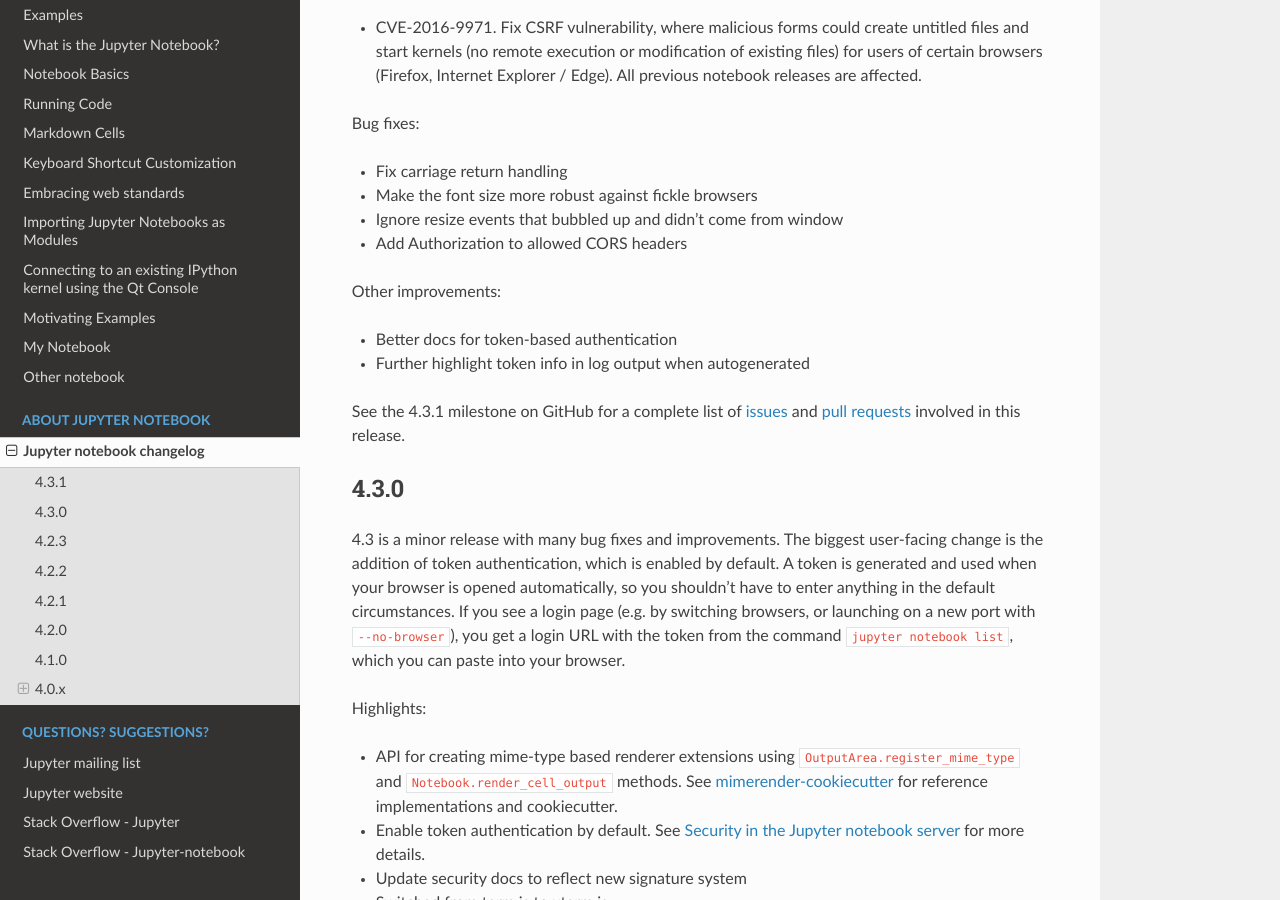
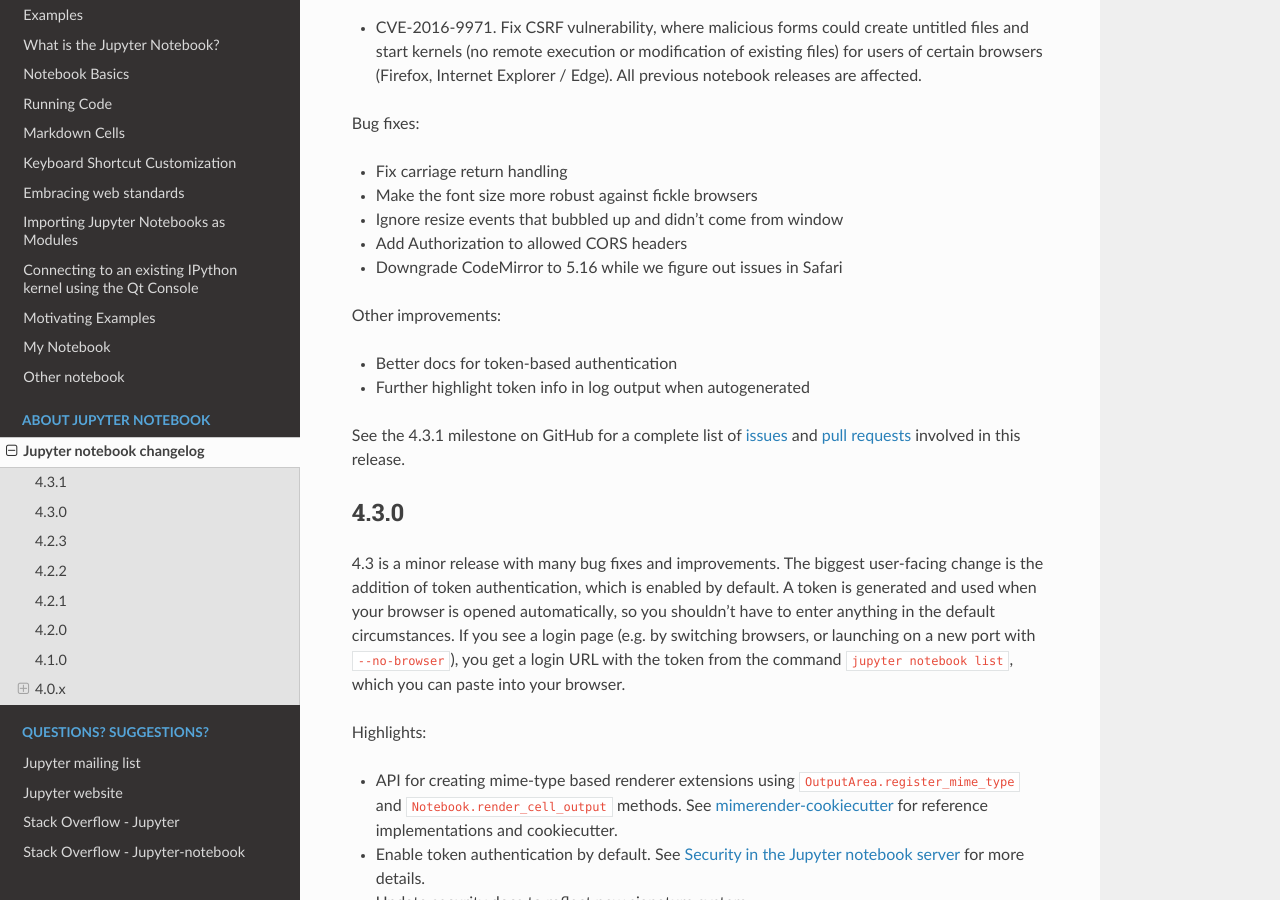
Before and after one commit to jupyter/nbclassic, a Sphinx documentation site: the page built from docs/source/changelog.rst, in a window 1280 px wide and 900 px high, scrolled down 494 px. Built offline with Sphinx 7.4.7 and the Read the Docs theme 2.0.0, drawn with Linux system fonts in a browser that asks for light colours; pages that are not in the unit, such as notebooks, are missing from menus.

Commit message:
note downgrade of CodeMirror in changelog

```diff
--- a/docs/source/changelog.rst
+++ b/docs/source/changelog.rst
@@ -34,6 +34,7 @@
 - Make the font size more robust against fickle browsers
 - Ignore resize events that bubbled up and didn't come from window
 - Add Authorization to allowed CORS headers
+- Downgrade CodeMirror to 5.16 while we figure out issues in Safari
 
 Other improvements:
 
```
